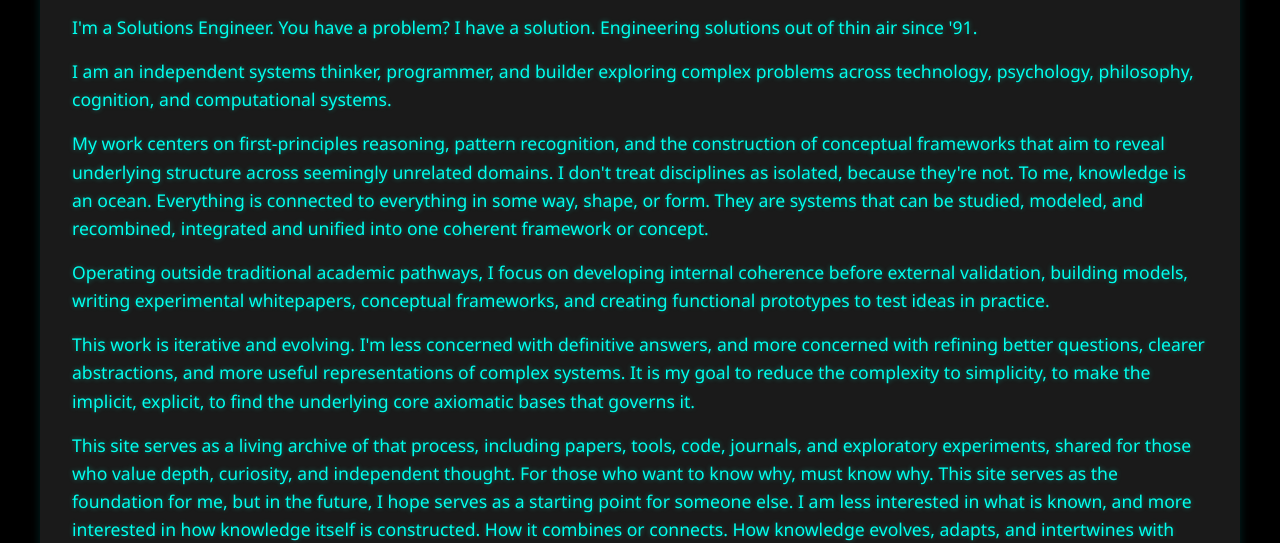
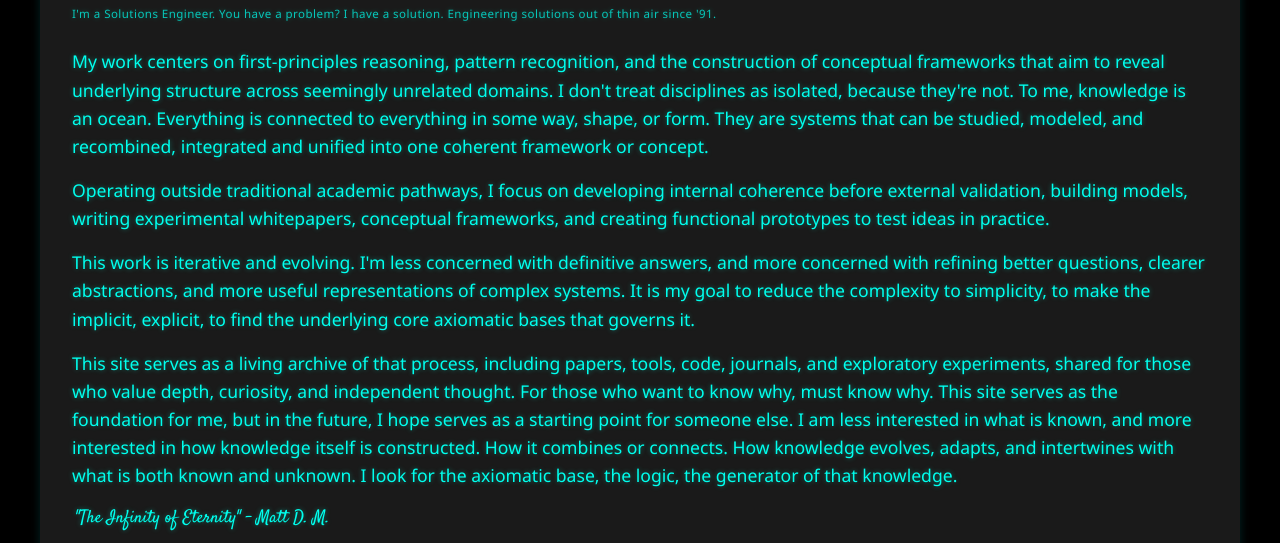
Before and after one commit to LuminalSystems/luminalsystems.github.io, a plain HTML site: page about.html in a window 1280 px wide. Shown: the part 263-806 px from the top of the page. Drawn offline with Linux system fonts and the light colour scheme.

Commit message:
Update about.html

```diff
--- a/about.html
+++ b/about.html
@@ -14,10 +14,10 @@
 
   <section class="bio-card">
     <h2>Matt D. M.</h2>
-    <p class="fine-print-tagline">I'm a Solutions Engineer. You have a problem? I have a solution. Engineering solutions out of thin air since '91.</p>
-    <p>
-    I am an independent systems thinker, programmer, and builder exploring complex problems across technology, psychology, philosophy, cognition, and computational systems.
+    <p style="font-size: 0.72rem; opacity: 0.75; letter-spacing: 0.04em; margin-top: -8px; margin-bottom: 24px;">
+      I'm a Solutions Engineer. You have a problem? I have a solution. Engineering solutions out of thin air since '91.
     </p>
+
 
     <p>
     My work centers on first-principles reasoning, pattern recognition, and the construction of conceptual frameworks that aim to reveal underlying structure across seemingly unrelated domains.
```
